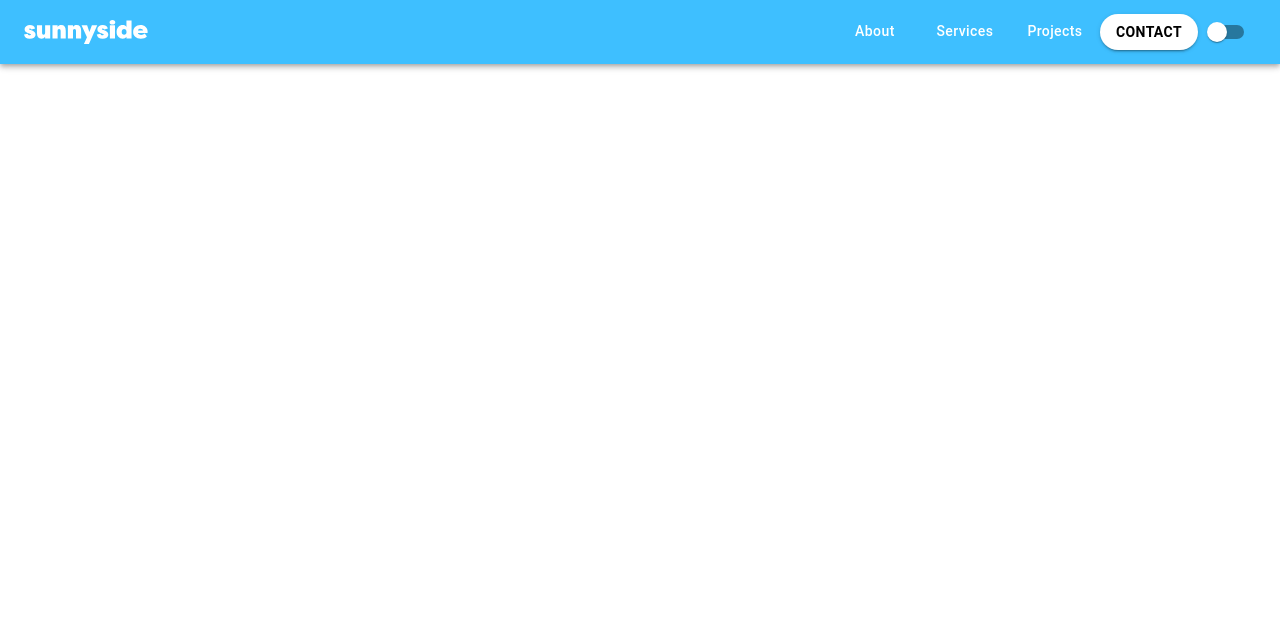
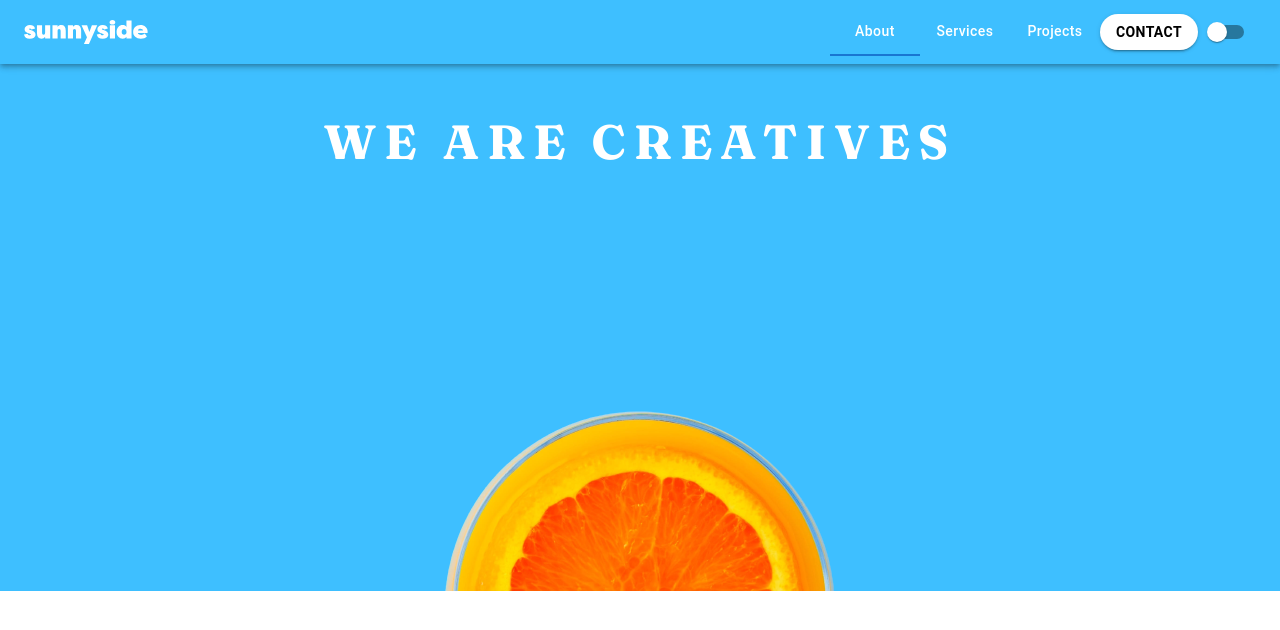
Before and after one commit to Skyz03/React--Sunny-Landing-Page, a React (Create React App) app: page / in a window 1280 px wide. Shown: the top 630 px of the page. Built offline with nearby package versions, Linux system fonts and the light colour scheme.

Commit message:
Updates in the hero section

```diff
--- a/src/App.jsx
+++ b/src/App.jsx
@@ -1,10 +1,12 @@
 import React from "react";
 import Nav from "./components/Nav.jsx";
+import Hero from "./components/Hero.jsx";
 
 function App() {
   return (
     <div className="App">
       <Nav />
+      <Hero />
     </div>
   );
 }
--- /dev/null
+++ b/src/components/Hero.jsx
@@ -0,0 +1,15 @@
+import React from "react";
+import hero from "../images/desktop/image-header.png";
+
+const Hero = () => {
+  return (
+    <div className="hero">
+      <div>
+        <h1 className="hero__text">We are Creatives</h1>
+      </div>
+      <img className="hero__img" src={hero} alt="Hero" />
+    </div>
+  );
+};
+
+export default Hero;
--- a/src/components/Nav.jsx
+++ b/src/components/Nav.jsx
@@ -1,25 +1,32 @@
 import React from "react";
 import logo from "../images/logo.svg";
-import { AppBar, Toolbar, Tabs, Tab, Button, Switch } from "@mui/material";
-import { useTheme, ThemeProvider, createTheme } from "@mui/material/styles";
-const ColorModeContext = React.createContext({ toggleColorMode: () => {} });
+import {
+  AppBar,
+  Toolbar,
+  Tabs,
+  Tab,
+  Button,
+  Switch,
+  Paper,
+} from "@mui/material";
+import { ThemeProvider, createMuiTheme } from "@mui/material/styles";
 
 const Nav = () => {
-  const theme = useTheme();
-  const colorMode = React.useContext(ColorModeContext);
+  const theme = createMuiTheme({
+    palette: {
+      type: "dark",
+    },
+  });
 
   return (
     <React.Fragment>
+      <ThemeProvider theme={theme}>
+        <Paper>
           <AppBar position="sticky" sx={{ background: "#3ebfff" }}>
             <Toolbar>
               <img src={logo} alt="Logo" />
 
-          <Tabs
-            sx={{ marginLeft: "auto" }}
-            textColor="#f0f"
-            value={0}
-            indicatorColor="#fff"
-          >
+              <Tabs sx={{ marginLeft: "auto" }} textColor="#f0f" value={0}>
                 <Tab className="nav-link" label="About" />
                 <Tab className="nav-link" label="Services" />
                 <Tab className="nav-link" label="Projects" />
@@ -42,6 +49,8 @@ const Nav = () => {
               <Switch />
             </Toolbar>
           </AppBar>
+        </Paper>
+      </ThemeProvider>
     </React.Fragment>
   );
 };
--- a/src/index.scss
+++ b/src/index.scss
@@ -40,3 +40,28 @@ ul {
 .nav-link {
   text-transform: capitalize !important;
 }
+
+// Hero section
+
+.hero {
+  position: relative;
+  background-color: #3ebfff;
+  width: 100%;
+  display: flex;
+  justify-content: center;
+  align-items: center;
+  flex-direction: column;
+
+  &__text {
+    color: #fff;
+    text-transform: uppercase;
+    font-size: 3rem;
+    letter-spacing: 0.5rem;
+    position: relative;
+    top: 15%;
+    padding: 3rem;
+  }
+
+  &__img {
+  }
+}
```
Also changed, not shown: src/components/ex.jsx (deleted, +0 -24 lines), src/images/desktop/image-header.png (added). Lines whose indentation alone changed are shown as unchanged.
